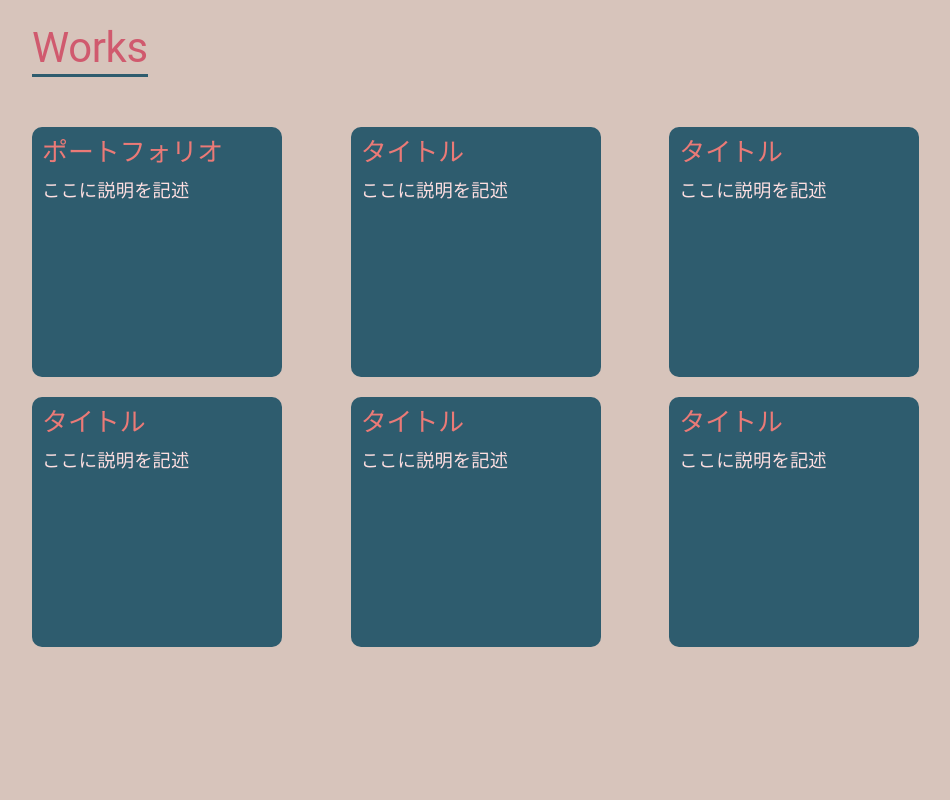
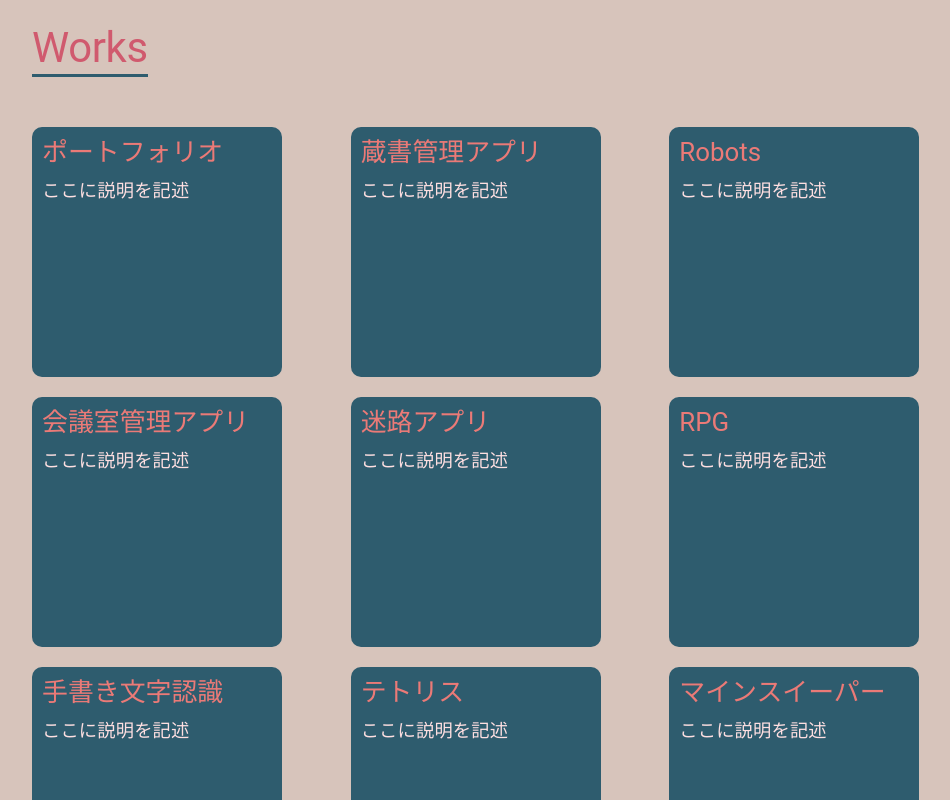
Before and after one commit to hirokishinoda/hirokishinoda.github.io, a React (Create React App) app in the folder portfolio/: page / in a window 1280 px wide. Shown: the part 1780-2580 px from the top of the page, without its empty margins (138-1088 px from the left). Built offline with nearby package versions, Linux system fonts and the light colour scheme.

Commit message:
作品のタイトルを編集

```diff
--- a/portfolio/src/features/Works/components/Works.tsx
+++ b/portfolio/src/features/Works/components/Works.tsx
@@ -16,23 +16,35 @@ const Works = () => {
             description: "ここに説明を記述"
         },
         {
-            title      : "タイトル",
+            title      : "会議室管理アプリ",
             description: "ここに説明を記述"
         },
         {
-            title      : "タイトル",
+            title      : "手書き文字認識",
             description: "ここに説明を記述"
         },
         {
-            title      : "タイトル",
+            title      : "蔵書管理アプリ",
             description: "ここに説明を記述"
         },
         {
-            title      : "タイトル",
+            title      : "迷路アプリ",
             description: "ここに説明を記述"
         },
         {
-            title      : "タイトル",
+            title      : "テトリス",
+            description: "ここに説明を記述"
+        },
+        {
+            title      : "Robots",
+            description: "ここに説明を記述"
+        },
+        {
+            title      : "RPG",
+            description: "ここに説明を記述"
+        },
+        {
+            title      : "マインスイーパー",
             description: "ここに説明を記述"
         },
     ];
```
